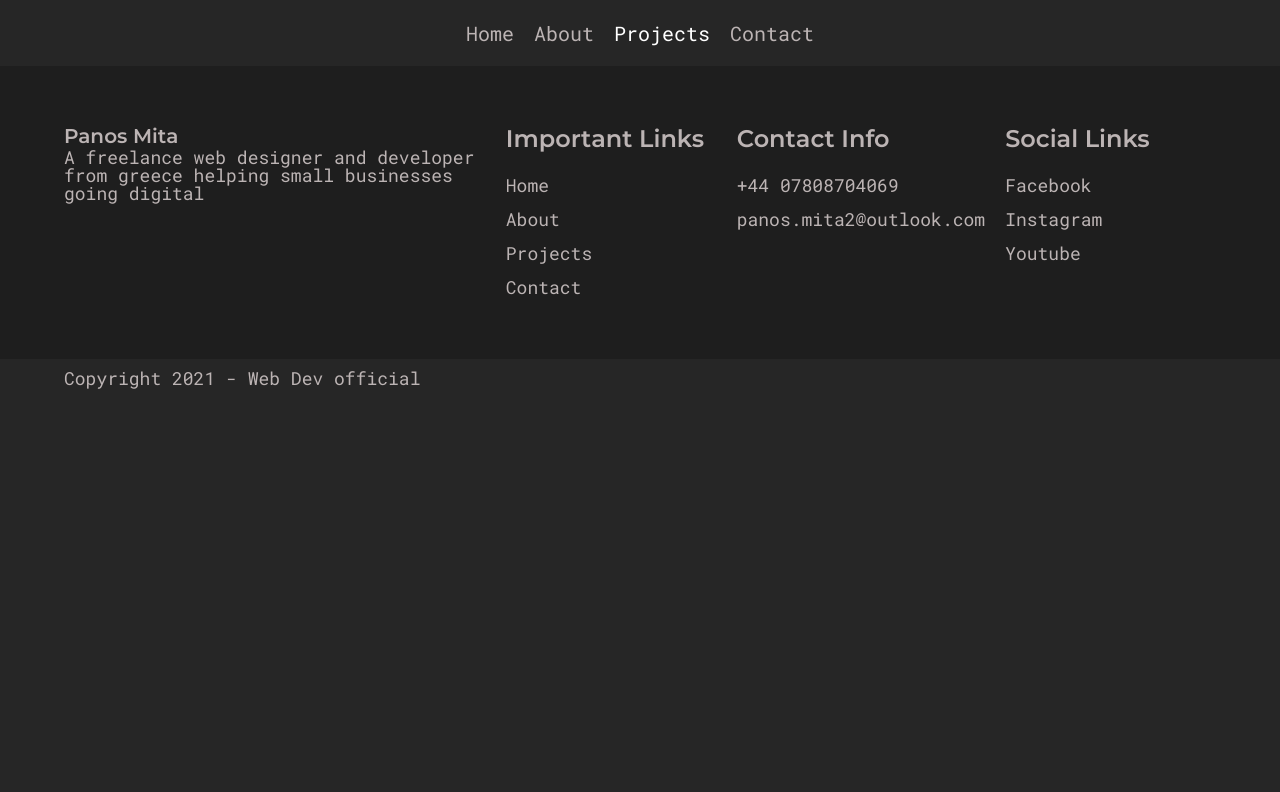
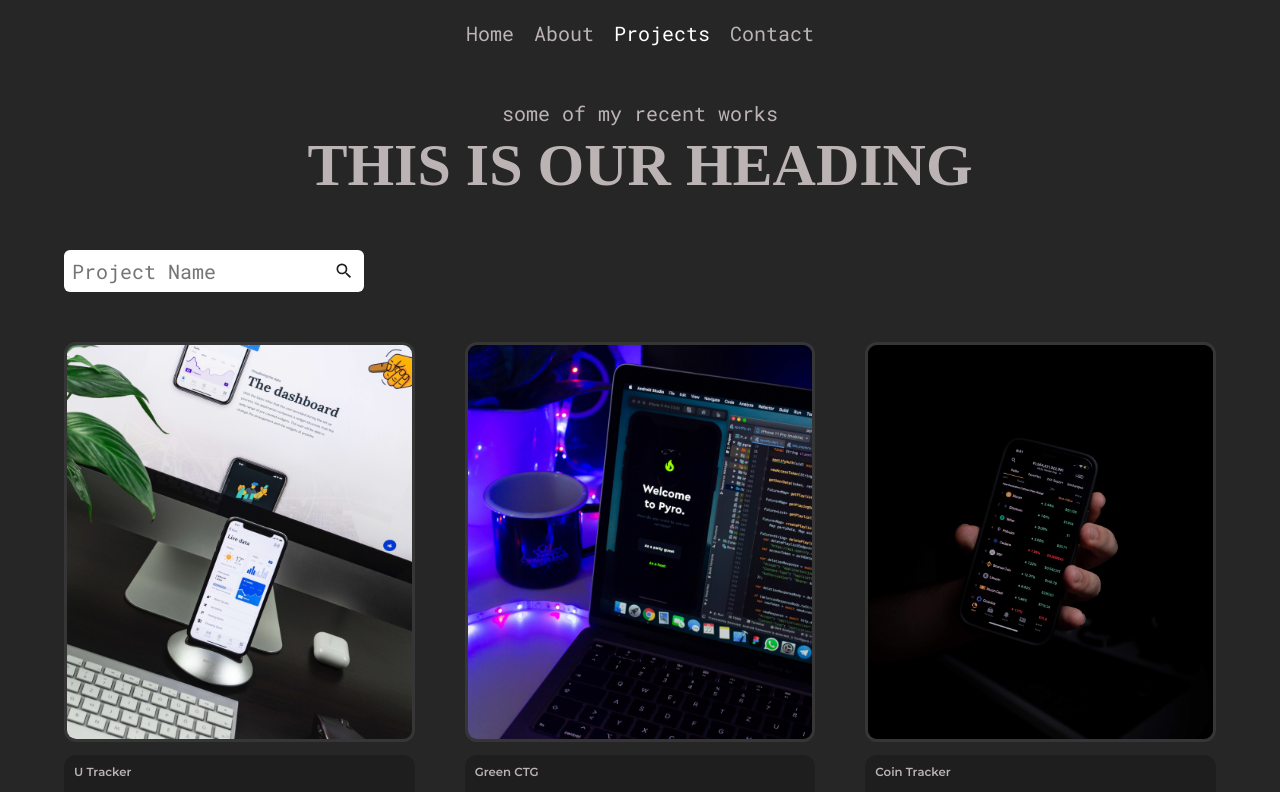
Before and after one commit to pmita/react-project-alpha, a React (Create React App) app: page /projects in a window 1280 px wide. Shown: the top 792 px of the page. Built offline with nearby package versions, Linux system fonts and the light colour scheme; a web font is replaced by a local one.

Commit message:
projects page added

```diff
--- a/src/pages/Projects.js
+++ b/src/pages/Projects.js
@@ -1,10 +1,105 @@
-import React from 'react'
+import React, {useState, useEffect} from 'react';
+//importing components
+import SectionTitle from '../components/SectionTitle';
+import ProjectItem from '../components/ProjectItem';
+import ProjectInfo from '../assets/data/projects';
+import styled from 'styled-components';
+import {MdSearch} from 'react-icons/md';
+
+const ProjectStyles = styled.div`
+    padding: 10rem 0;
+    .projects__allItems{
+        display: grid;
+        grid-template-columns: repeat(auto-fill, minmax(300px, 1fr));
+        gap: 5rem;
+        margin-top: 5rem;
+    }
+    .projects__searchbar{
+        position: relative;
+        width: 300px;
+        margin-top: 5rem;
+    }
+    .projects__searchbar input{
+        width: 100%;
+        font-size: 2rem;
+        padding: 0.8rem;
+        color: var(--black);
+        border-radius: 6px;
+        outline: none;
+        border: none;
+    }
+    .projects__searchbar .searchIcon{
+        position: absolute;
+        width: 2rem;
+        right: 1rem;
+    }
+    .projects__searchbar .searchIcon path{
+        color: var(--deep-dark);
+    }
+    @media only screen and (max-width: 768px){
+        .projects__searchbar,
+        .projects__searchbar form,
+        .projects__searchbar input{
+            width: 100%;
+        }
+    }
+`;
 
 function Projects() {
+    //Set our state
+const [projectData, setProjectData] = useState(ProjectInfo);
+const [searchText, setSearchText] = useState('');
+
+    //Set our useEffect hook
+    useEffect( () => {
+        if (searchText === '' ) return;
+        setProjectData(() =>
+            ProjectInfo.filter( item =>
+                item.name.toLocaleLowerCase().match(searchText.toLocaleLowerCase())
+            )
+        );
+    }, [searchText]);
+
+    //Set our handlers
+const handleChange = (e) => {
+    e.preventDefault();
+    setSearchText(e.target.value);
+    if(!e.target.value.length > 0){
+        setProjectData(ProjectInfo);
+    }
+}
+
     return (
-        <div>
-            <h1>Welcome to our Projects section</h1>
-        </div>
+        <ProjectStyles>
+            <div className="container">
+                <SectionTitle
+                    heading="Projects"
+                    subheading="some of my recent works"
+                />
+                <div className="projects__searchbar">
+                    <form>
+                        <input
+                            type="text"
+                            value={searchText}
+                            onChange={handleChange}
+                            placeholder="Project Name"
+                        />
+                        <MdSearch className="searchIcon"/>
+                    </form>
+                </div>
+                <div className="projects__allItems">
+                    {projectData.map( item => (
+                        <ProjectItem
+                            key={item.id}
+                            title={item.name}
+                            desc={item.desc}
+                            img={item.img}
+                        />
+                    ))}
+
+                </div>
+            </div>
+        </ProjectStyles>
     )
 }
 
```
